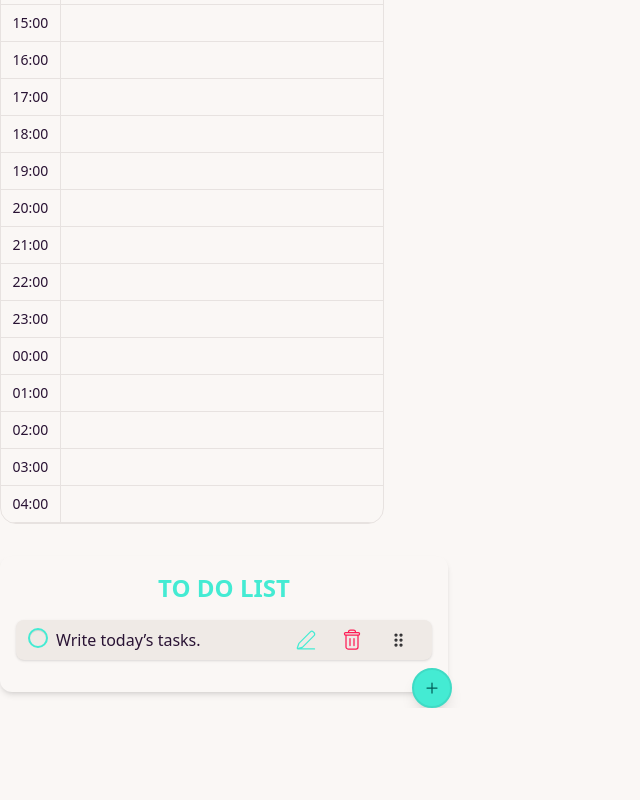
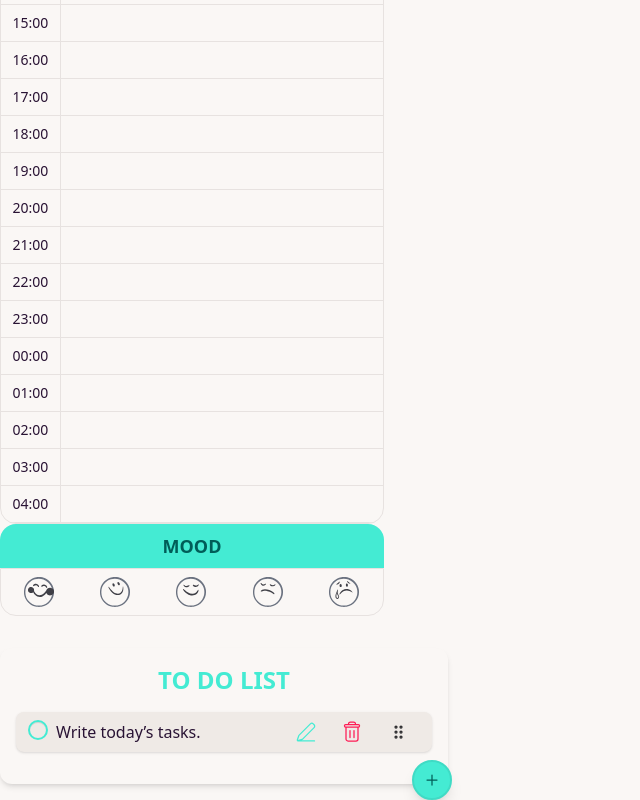
Before and after one commit to makee-ham/DayCraft, a React (Vite) app: page / in a window 1280 px wide. Shown: the part 410-1210 px from the top of the page, without its empty margins (0-640 px from the left). Before the commit the page ends 1118 px from the top, so only its background shows below. Built offline with nearby package versions, Linux system fonts and the light colour scheme.

Commit message:
feat #3 set simple mood selector

```diff
--- a/src/components/MoodSelector/MoodSelector.tsx
+++ b/src/components/MoodSelector/MoodSelector.tsx
@@ -1,7 +1,45 @@
+import { moods } from "@/constants/moods";
+import { useState } from "react";
+
 export default function MoodSelector() {
+  const [selectedMood, setSelectedMood] = useState<string | null>(null);
+
+  const handleBtnClick = (id: string) => {
+    setSelectedMood((prev) => (prev === id ? null : id));
+  };
+
   return (
-    <section>
-      <div></div>
+    <section className="w-full max-w-sm">
+      <h2
+        className="text-lg font-bold text-center py-2 bg-primary text-primary-content"
+        style={{
+          borderTopLeftRadius: "var(--radius-box)",
+          borderTopRightRadius: "var(--radius-box)",
+        }}
+      >
+        MOOD
+      </h2>
+      <div
+        className="flex justify-around items-center overflow-hidden border border-base-300 bg-base-100"
+        style={{
+          borderBottomLeftRadius: "var(--radius-box)",
+          borderBottomRightRadius: "var(--radius-box)",
+        }}
+      >
+        {moods.map((mood) => (
+          <button
+            key={mood.id}
+            onClick={() => handleBtnClick(mood.id)}
+            className={`flex flex-col items-center gap-1 p-2 rounded-full transition cursor-pointer ${
+              selectedMood === mood.id
+                ? "bg-primary text-primary-content"
+                : "hover:bg-base-200"
+            }`}
+          >
+            <mood.icon />
+          </button>
+        ))}
+      </div>
     </section>
   );
 }
```
